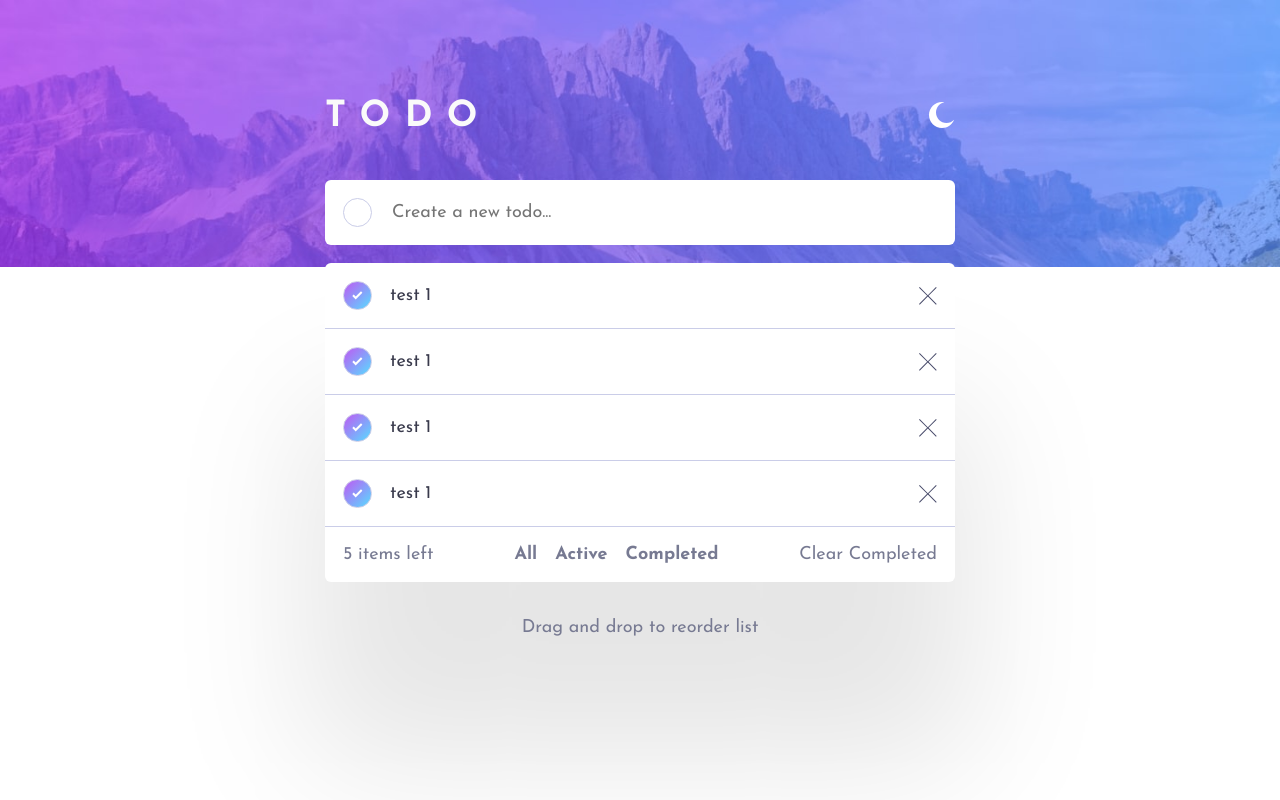
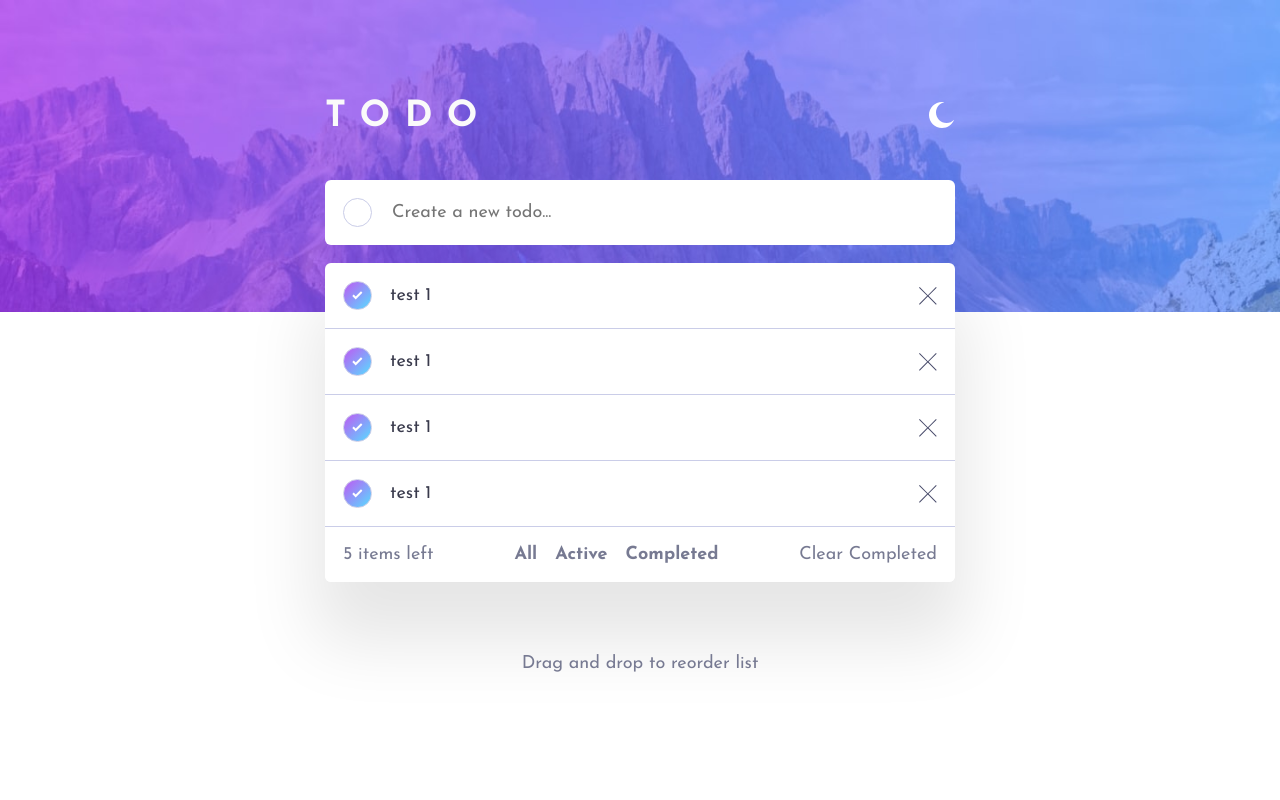
Before and after one commit to blabash/todo-app-drag-drop-reorder, a React (Create React App) app: page / in a window 1280 px wide. Shown: the top 800 px of the page. Built offline with nearby package versions, Linux system fonts and the light colour scheme.

Commit message:
Change z-index of box shadows to -1

```diff
--- a/src/App.css
+++ b/src/App.css
@@ -6,6 +6,7 @@
   --primary-font: "Josefin Sans", sans-serif;
   --medium-font-weight: 400;
   --bold-font-weight: 700;
+  --todo-list-border-radius: .33rem;
   /* Primary Colors */
   --bright-blue: hsl(220, 98%, 61%);
   --check-bg: linear-gradient hsl(192, 100%, 67%) to hsl(280, 87%, 65%);
@@ -67,8 +68,9 @@ ul {
 .todos-app {
   display: grid;
   min-height: 100vh;
+  background-color: var(--dark-grayish-blue);
   background: url(./images/bg-mobile-light.jpg);
-  background-size: contain;
+  background-size: 100% 33%;
   background-repeat: no-repeat;
   justify-items: center;
   align-items: baseline;
@@ -84,7 +86,7 @@ ul {
 }
 
 .todos-container > * {
-  border-radius: .33rem;
+  border-radius: var(--todo-list-border-radius);
 }
 
 .todos-container__header {
@@ -116,8 +118,20 @@ ul {
 }
 
 .todos-container__todo-list {
-  box-shadow: 0px 160px 140px 20px #e6e6e6;
+  position: relative;
   background-color: white;
+}
+
+.todos-container__todo-list::before {
+  content: "";
+  position: absolute;
+  border-radius: var(--todo-list-border-radius);
+  top: 0;
+  bottom: 0;
+  left: 0;
+  right: 0;
+  z-index: -1;
+  box-shadow: 0px 50px 70px 10px #e6e6e6;
 }
 
 .todos-container__todo-list > li {
@@ -158,12 +172,13 @@ ul {
   font-weight: bold;
   background-color: white;
   color: var(--dark-grayish-blue);
+  box-shadow: 0px 20px 70px 10px #e6e6e6;
 }
 
 .todos-container__description {
   text-align: center;
   color: var(--dark-grayish-blue);
-  margin-top: 1em;
+  margin-top: 3em;
 }
 
 /* =========Utility======== */
@@ -178,19 +193,24 @@ ul {
   /* =========Elements======== */
 
   /* =========Layout======== */
-    .todos-app {
-      background: url(./images/bg-desktop-light.jpg);
-      background-size: contain;
-      background-repeat: no-repeat;
-    }
 
   /* =========Components======== */
     .todos-container__todo-filter {
       display: flex;
       padding: 0;
+      box-shadow: none;
     }
   /* =========Utility======== */
     .desktop-display-none {
       display: none;
     }
 }
+
+@media (min-width: 800px) {
+  /* =========Layout======== */
+    .todos-app {
+      background: url(./images/bg-desktop-light.jpg);
+      background-size: 100% 33%;
+      background-repeat: no-repeat;
+    }
+}
```
